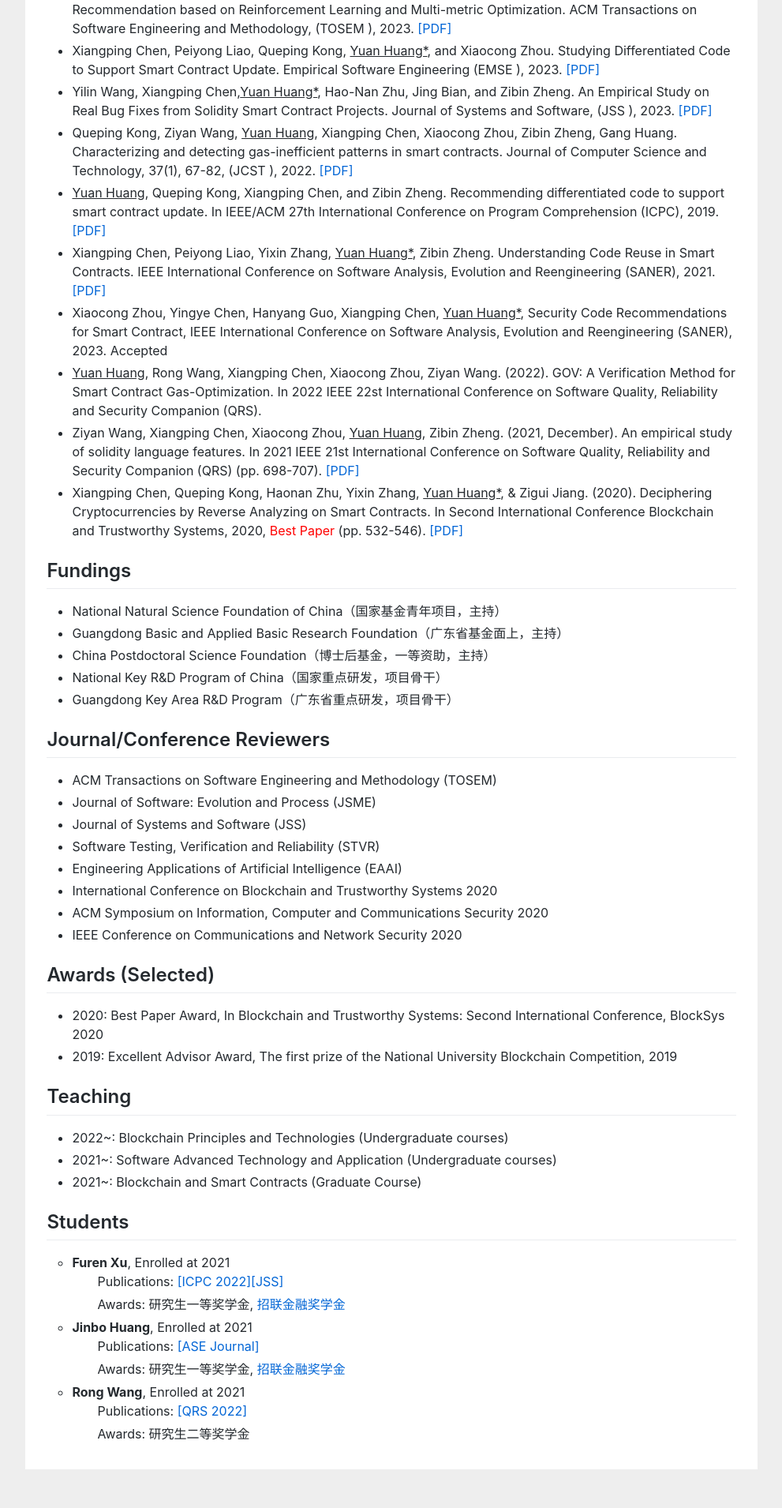
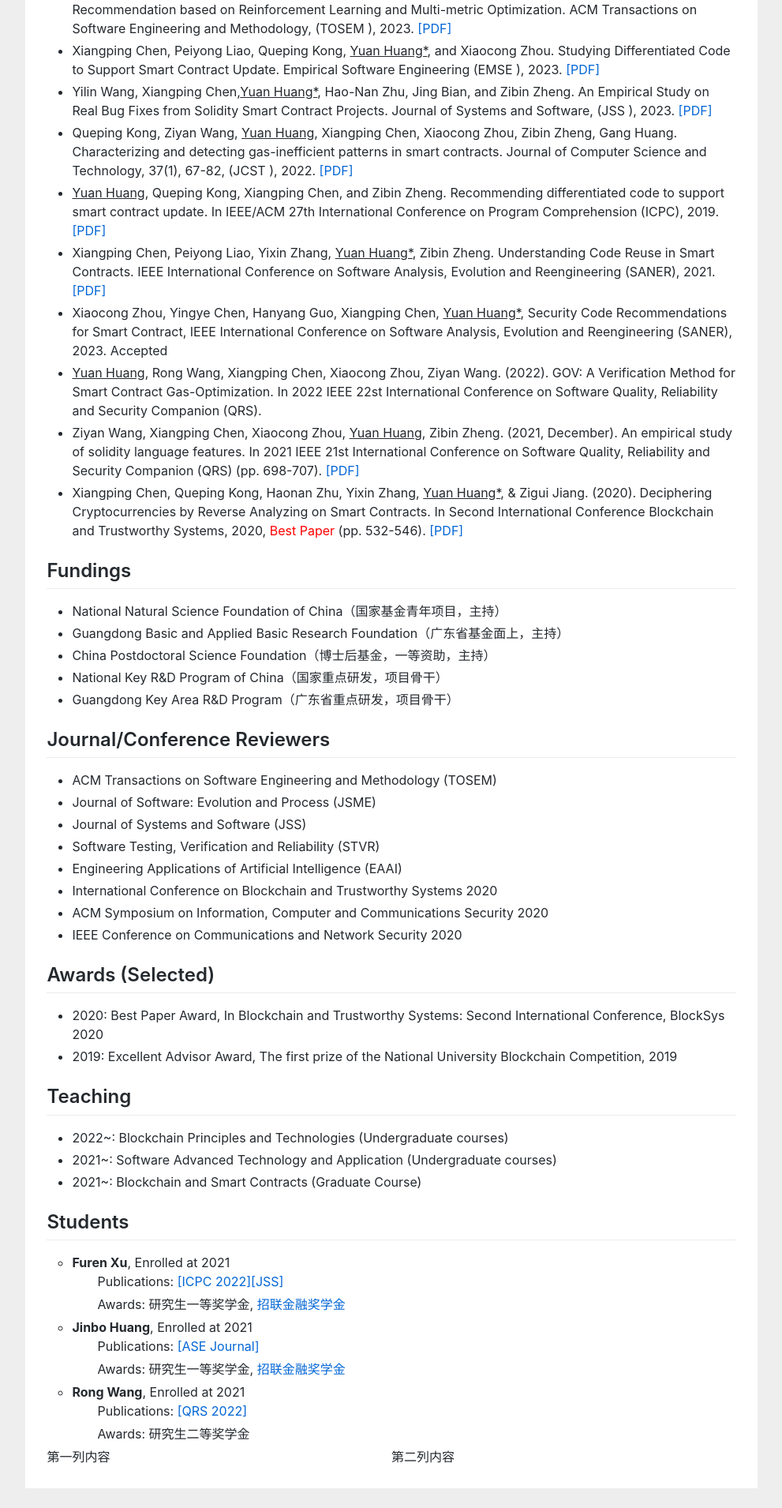
Before and after one commit to huangyuan-hy/huangyuan-hy.github.io, a Jekyll site: the page index.html, which Jekyll copies as it is, in a window 1280 px wide. Shown: the part 2997-4907 px from the top of the page at 79% size, without its empty margins (144-1135 px from the left). Built offline with Jekyll 4.4.1, drawn with Linux system fonts in a browser that asks for light colours; before the commit the page ends 4883 px from its top, so only the background shows below that.

Commit message:
Update index.html

```diff
--- a/index.html
+++ b/index.html
@@ -29,6 +29,18 @@ gtag('js', new Date());
 
 gtag('config', 'UA-158965281-1');
 		</script>
+
+    <style>
+        .container {
+            display: flex; /* 设置为flex容器 */
+            justify-content: space-between; /* 左右对齐并平分空间 */
+        }
+
+        .column {
+            width: 50%; /* 每列占据50%的宽度 */
+        }
+    </style>
+
 	</head>
 
 	<body bgcolor="#EEEEEE">
@@ -239,6 +251,11 @@ empirical study to learn how programmers reuse code on <a href="https://stackove
 
 				</ul>
 
+   <div class="container">
+        <div class="column">第一列内容</div>
+        <div class="column">第二列内容</div>
+    </div>
+
 			</article>
 		</div>
 	</body>
```
